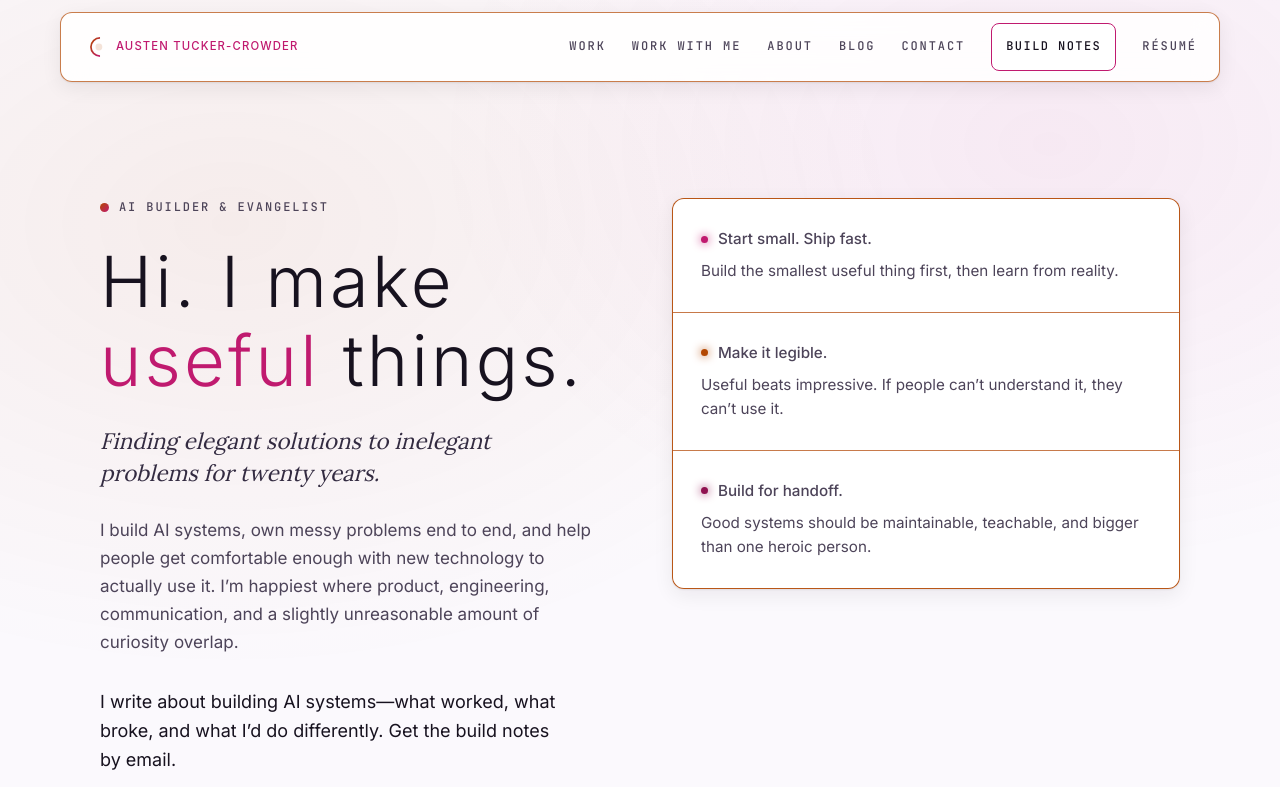
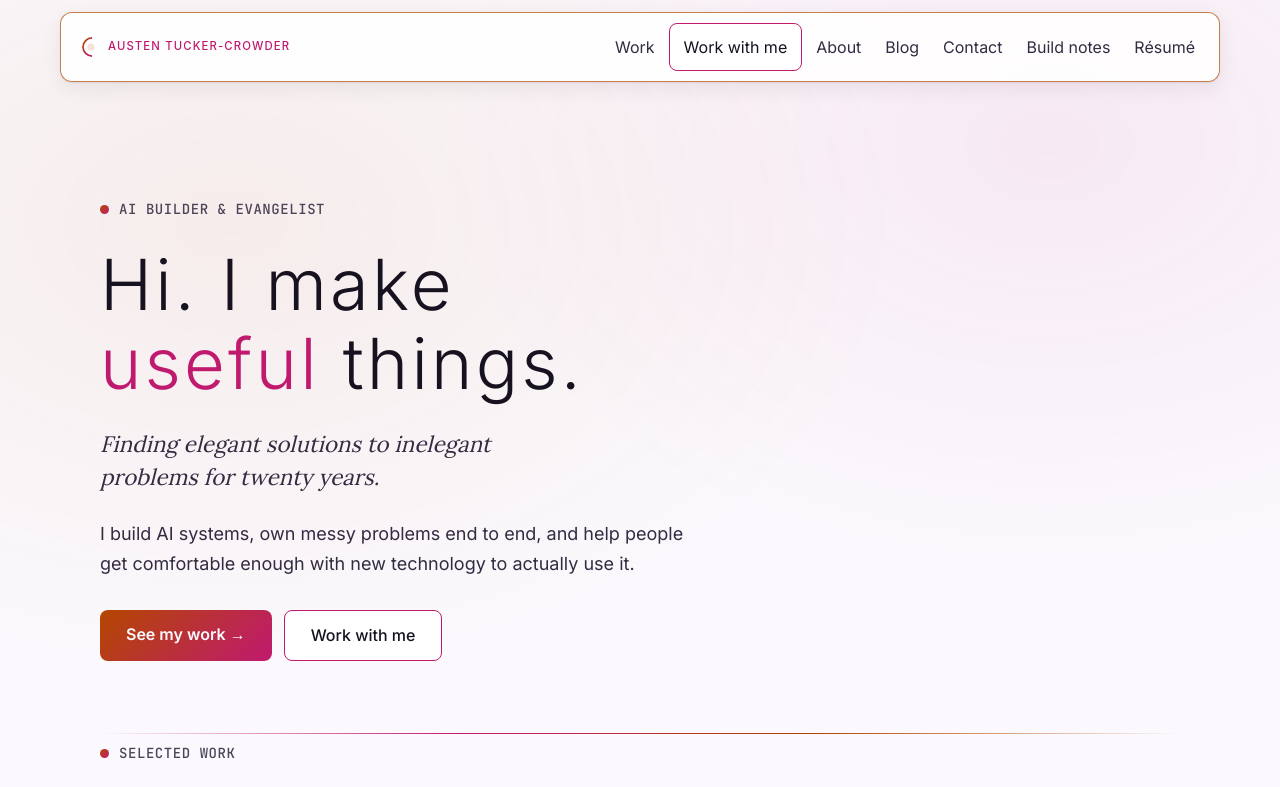
Before and after one commit to Arcadesys/work-thearcades-me, a Next.js app: page / in a window 1280 px wide. Shown: the top 787 px of the page. Built offline with nearby package versions, Linux system fonts and the light colour scheme.

Commit message:
Improve portfolio navigation, work hierarchy, and readability

```diff
--- a/app/globals.css
+++ b/app/globals.css
@@ -75,11 +75,9 @@
   --glow-brand: drop-shadow(0 0 8px rgb(var(--pink-rgb) / calc(0.45 * var(--bloom))));
   --ring-pink: 0 0 20px rgb(var(--pink-rgb) / calc(0.4 * var(--bloom)));
 
-  /* Type
-     NOTE: the design specifies 10px for these mono micro-labels. Raised to
-     12px for low-vision legibility — change this one value to go back. */
-  --label-size: 0.75rem;
-  --label-tracking: 0.16em;
+  /* Supporting labels remain readable without expanding letter spacing. */
+  --label-size: 0.875rem;
+  --label-tracking: 0.04em;
 
   /* Rhythm */
   --shell: 1160px;
@@ -222,7 +220,6 @@ html {
 body {
   margin: 0;
   min-height: 100vh;
-  overflow-x: hidden;
   background-color: var(--bg);
   background-image:
     radial-gradient(60rem 40rem at 18% 28%, rgb(var(--orange-rgb) / var(--wash-warm)), transparent 70%),
@@ -462,8 +459,7 @@ textarea::placeholder {
 }
 
 .header-wrap {
-  position: sticky;
-  top: 0;
+  position: relative;
   z-index: 40;
   padding: 12px clamp(12px, 3vw, 28px) 0;
 }
@@ -475,52 +471,62 @@ textarea::placeholder {
   backdrop-filter: blur(12px);
   border: 1px solid var(--line);
   border-radius: var(--radius);
-  padding: 10px clamp(14px, 2.4vw, 22px);
-  display: flex;
+  padding: 10px 14px;
+  display: grid;
+  grid-template-columns: minmax(0, 1fr) auto;
   align-items: center;
-  gap: 22px;
-  flex-wrap: wrap;
-}
-
-.brand {
+  gap: 0 12px;
+}
+
+.brand { display: flex; min-width: 0; width: fit-content; max-width: 100%; }
+.brand picture { display: flex; min-width: 0; }
+.brand img { width: 244px; height: auto; max-width: 100%; filter: var(--glow-brand); }
+.desktop-navigation { display: none; }
+.mobile-navigation { display: contents; }
+.mobile-navigation summary {
+  grid-column: 2;
+  grid-row: 1;
   display: flex;
   align-items: center;
-  gap: 12px;
-  flex-shrink: 0;
-}
-
-/* The wordmark is wrapped in <picture> so the palette can swap the asset;
-   the wrapper must not become a layout box of its own. */
-.brand picture {
-  display: flex;
-}
-
-.brand img {
-  height: 34px;
-  width: auto;
-  filter: var(--glow-brand);
-}
-
-.site-nav {
-  margin-left: auto;
-  display: flex;
-  align-items: center;
-  gap: clamp(12px, 2.2vw, 26px);
-  flex-wrap: wrap;
-}
-
+  justify-content: center;
+  min-height: 48px;
+  min-width: 64px;
+  padding: 8px;
+  font-size: 1rem;
+  font-weight: 600;
+  color: var(--text);
+  border: 1px solid var(--text-muted);
+  border-radius: var(--radius-sm);
+  cursor: pointer;
+  list-style: none;
+}
+.mobile-navigation summary::-webkit-details-marker { display: none; }
+.mobile-navigation[open] summary { background: var(--surface-hover); }
+.mobile-navigation > .site-nav { grid-column: 1 / -1; padding-top: 12px; }
+.site-nav { display: flex; flex-direction: column; gap: 4px; font-size: 1rem; letter-spacing: 0; }
 .site-nav a {
-  color: var(--text-muted);
+  color: var(--text-soft);
   display: inline-flex;
   align-items: center;
   min-height: 48px;
-}
-
+  padding: 8px 12px;
+}
 .site-nav a[aria-current="page"] {
   color: var(--text);
   text-decoration: underline;
   text-underline-offset: 6px;
   text-decoration-thickness: 2px;
+}
+html { scroll-padding-top: 16px; }
+@media (min-width: 1200px) {
+  html { scroll-padding-top: var(--header-clearance, 96px); }
+  .header-wrap { position: sticky; top: 0; }
+  .site-header { display: flex; flex-wrap: nowrap; gap: 16px; }
+  .brand { flex: 0 0 244px; }
+  .desktop-navigation { display: block; margin-left: auto; }
+  .mobile-navigation { display: none; }
+  .site-nav { flex-direction: row; align-items: center; gap: 4px; }
+  .site-nav a { white-space: nowrap; padding-inline: 10px; }
 }
 
 .contact-services-link {
@@ -651,7 +657,7 @@ textarea::placeholder {
   border: 1px solid var(--pink);
   border-radius: var(--radius-sm);
   padding: 8px 14px;
-  letter-spacing: 0.12em;
+  letter-spacing: 0;
 }
 
 .site-nav .nav-cta:hover {
@@ -667,7 +673,7 @@ textarea::placeholder {
 
 .hero-grid {
   display: grid;
-  grid-template-columns: repeat(auto-fit, minmax(min(100%, 400px), 1fr));
+  grid-template-columns: minmax(0, 1fr);
   gap: clamp(34px, 5vw, 68px);
   align-items: start;
 }
@@ -909,7 +915,7 @@ textarea::placeholder {
   border: 1px solid var(--line);
   border-radius: 999px;
   padding: 6px 12px;
-  letter-spacing: 0.12em;
+  letter-spacing: 0;
 }
 
 .case-figure {
@@ -1502,7 +1508,6 @@ textarea::placeholder {
 /* Subscribe */
 
 .subscribe {
-  scroll-margin-top: 8rem;
   max-width: 820px;
   margin-inline: auto;
   background: var(--surface);
@@ -1514,13 +1519,6 @@ textarea::placeholder {
 
 .case-page > .subscribe {
   margin-top: clamp(40px, 6vw, 64px);
-}
-
-/* Leave room for the navigation when it wraps onto multiple lines. */
-@media (max-width: 900px) {
-  .subscribe {
-    scroll-margin-top: 14rem;
-  }
 }
 
 .subscribe .kicker {
@@ -1843,3 +1841,29 @@ textarea::placeholder {
 
 .blog-tag-browser { margin: 1.5rem 0; }
 .blog-tag-browser summary { cursor: pointer; min-height: 44px; padding: .75rem 0; font-size: 1.125rem; text-decoration: underline; text-underline-offset: .2em; }
+
+/* Portfolio reading hierarchy. Keep paragraph styling separate from labels
+   and expressive display type such as the quote and loan-volume statistic. */
+.home-page :is(.hero-intro, .lede, .belief p, .lane p, .case > div > p:not(.label), .fact span, .featured-note > p:not(.label), .earlier-body, .subscribe > p:not(.label), .contact-inner > p:not(.label), .takeaways, figcaption) {
+  font-size: 1.125rem;
+  line-height: 1.65;
+  color: var(--text-soft);
+  max-width: 60ch;
+}
+.home-page .hero-grid { max-width: 60ch; }
+.home-page .hero { padding-bottom: clamp(36px, 5vw, 64px); }
+.home-page .beliefs { margin-top: 32px; grid-template-columns: repeat(auto-fit, minmax(min(100%, 260px), 1fr)); }
+.home-page .about-curiosity { margin-top: 20px; }
+.home-page .belief .belief-title { color: var(--text); font-weight: 600; }
+.home-page .lane-number { font-size: .875rem; }
+.btn, a.label, .label a { font-size: 1rem; }
+a.label { display: inline-flex; align-items: center; min-height: 48px; letter-spacing: .02em; }
+:is(h1, h2, h3, h4, nav) *, :is(h1, h2, h3, h4), .glow-accent, nav a:hover { text-shadow: none !important; }
+:where(a, button, summary, input):focus-visible { outline: 3px solid var(--text); outline-offset: 4px; }
+
+@media (max-width: 359px) {
+  .site-header { grid-template-columns: minmax(0, 1fr); gap: 8px; }
+  .mobile-navigation summary { grid-column: 1; grid-row: 2; justify-self: start; }
+}
+.home-page .hero-tagline { font-size: clamp(1.125rem, 1.9vw, 1.4rem); }
+.home-page .fact strong, .home-page .subscribe .form-note { font-size: 1.125rem; }
--- a/app/page.tsx
+++ b/app/page.tsx
@@ -2,7 +2,7 @@ import Image from 'next/image';
 import { publicPosts, displayDate } from '@/lib/blog';
 import Link from 'next/link';
 import type { CaseStudy } from '@/lib/content';
-import { BrandMark } from '@/components/brand-mark';
+import { SiteHeader } from '@/components/site-header';
 import { ExternalLink } from '@/components/external-link';
 import { RevealOnScroll } from '@/components/reveal-on-scroll';
 import { SubscribeForm } from '@/components/subscribe-form';
@@ -75,25 +75,9 @@ export default function Home() {
         Skip to content
       </a>
 
-      <div className="header-wrap">
-        <header className="site-header">
-          <a className="brand" href="#top">
-            <BrandMark />
-            <span className="visually-hidden">{site.name} — back to top</span>
-          </a>
-          <nav className="site-nav label" aria-label="Main">
-            <a href="#work">Work</a>
-            <a href="/work-with-me">Work with me</a>
-            <a href="#about">About</a>
-            <Link href="/blog">Blog</Link>
-            <a href="#contact">Contact</a>
-            <a className="nav-cta" href="#subscribe">Build notes</a>
-            <a href={site.resumeUrl}>Résumé</a>
-          </nav>
-        </header>
-      </div>
+      <SiteHeader home />
 
-      <main id="main" tabIndex={-1}>
+      <main className="home-page" id="main" tabIndex={-1}>
         {/* Hero */}
         <section className="shell section-top hero" id="top" aria-labelledby="hero-heading">
           <div className="hero-grid">
@@ -113,61 +97,24 @@ export default function Home() {
               <p className="hero-intro" data-reveal="4">
                 {hero.intro}
               </p>
-              <p className="hero-payoff" data-reveal="5">
-                {hero.signupPayoff}
-              </p>
               <div className="btn-row" data-reveal="5">
-                <a className="btn btn-gradient" href="#subscribe">
-                  Get the build notes
+                <a className="btn btn-gradient" href="#work">
+                  See my work
                   <Arrow />
                 </a>
-                <a className="btn btn-outline" href="#work">
-                  See my work
+                <a className="btn btn-outline" href="/work-with-me">
+                  Work with me
                 </a>
               </div>
             </div>
 
-            <ul className="beliefs" data-reveal="6" aria-label="How I build">
-              {beliefs.map((belief) => (
-                <li className="belief" key={belief.title} data-accent={belief.accent}>
-                  <p className="belief-title">
-                    <span className="dot-sm" />
-                    {belief.title}
-                  </p>
-                  <p>{belief.body}</p>
-                </li>
-              ))}
-            </ul>
+
           </div>
         </section>
 
         <div className="shell">
           <hr className="rule" />
         </div>
-
-        {/* How I work */}
-        <section className="shell section" aria-labelledby="lanes-heading">
-          <Kicker>How I work</Kicker>
-          <h2 className="h2" id="lanes-heading">
-            Builder. Owner. Evangelist. Advocate.
-          </h2>
-          <p className="lede">
-            Four lanes, one operating system: understand the real problem, make the thing, and bring people with me.
-          </p>
-          <div className="lane-grid">
-            {lanes.map((lane, index) => (
-              <div className="lane" key={lane.number} data-accent={lane.accent} data-reveal={index + 1}>
-                <span className="lane-number">{lane.number}</span>
-                <h3>{lane.title}</h3>
-                <p>{lane.body}</p>
-                <a className="label lane-link" href={lane.href}>
-                  {lane.link}
-                  <Arrow />
-                </a>
-              </div>
-            ))}
-          </div>
-        </section>
 
         {/* Selected work */}
         <section className="shell section-flush-top" id="work" aria-labelledby="work-heading">
@@ -238,6 +185,41 @@ export default function Home() {
           </article>
         </section>
 
+        {/* How I work */}
+        <section className="shell section" aria-labelledby="lanes-heading">
+          <Kicker>How I work</Kicker>
+          <h2 className="h2" id="lanes-heading">
+            Builder. Owner. Evangelist. Advocate.
+          </h2>
+          <p className="lede">
+            Four lanes, one operating system: understand the real problem, make the thing, and bring people with me.
+          </p>
+          <div className="lane-grid">
+            {lanes.map((lane, index) => (
+              <div className="lane" key={lane.number} data-accent={lane.accent} data-reveal={index + 1}>
+                <span className="lane-number">{lane.number}</span>
+                <h3>{lane.title}</h3>
+                <p>{lane.body}</p>
+                <a className="label lane-link" href={lane.href}>
+                  {lane.link}
+                  <Arrow />
+                </a>
+              </div>
+            ))}
+          </div>
+            <ul className="beliefs" data-reveal="6" aria-label="How I build">
+              {beliefs.map((belief) => (
+                <li className="belief" key={belief.title} data-accent={belief.accent}>
+                  <p className="belief-title">
+                    <span className="dot-sm" />
+                    {belief.title}
+                  </p>
+                  <p>{belief.body}</p>
+                </li>
+              ))}
+            </ul>
+        </section>
+
         {/* Quote */}
         <section className="quote-band" aria-label="How I think about text">
           <div className="quote-inner">
@@ -258,6 +240,7 @@ export default function Home() {
                 {about.heading}
               </h2>
               <p className="lede">{about.lede}</p>
+              <p className="lede about-curiosity">{hero.curiosity}</p>
             </div>
             <ul className="facts">
               {about.facts.map((fact, index) => (
--- /dev/null
+++ b/components/site-header.tsx
@@ -0,0 +1,87 @@
+'use client';
+
+import { useEffect, useRef } from 'react';
+import { BrandMark } from './brand-mark';
+
+const links = [
+  ['Work', '/#work'],
+  ['Work with me', '/work-with-me'],
+  ['About', '/#about'],
+  ['Blog', '/blog'],
+  ['Contact', '/#contact'],
+  ['Build notes', '/#subscribe'],
+  ['Résumé', '/resume'],
+] as const;
+
+export function SiteHeader({ home = false, current }: { home?: boolean; current?: string }) {
+  const wrapper = useRef<HTMLDivElement>(null);
+  const disclosure = useRef<HTMLDetailsElement>(null);
+  const summary = useRef<HTMLElement>(null);
+
+  useEffect(() => {
+    const element = wrapper.current;
+    if (!element) return;
+    const measure = () => {
+      document.documentElement.style.setProperty('--header-clearance', `${element.getBoundingClientRect().height + 16}px`);
+    };
+    measure();
+    const observer = new ResizeObserver(measure);
+    observer.observe(element);
+    return () => {
+      observer.disconnect();
+      document.documentElement.style.removeProperty('--header-clearance');
+    };
+  }, []);
+
+  function closeMenu() {
+    if (disclosure.current?.open) {
+      disclosure.current.open = false;
+      summary.current?.focus();
+    }
+  }
+
+  function navigation(label: string) {
+    return (
+      <nav className="site-nav" aria-label={label}>
+        {links.map(([text, destination]) => (
+          <a
+            key={text}
+            href={home && destination.startsWith('/#') ? destination.slice(1) : destination}
+            className={text === 'Work with me' ? 'nav-cta' : undefined}
+            aria-current={current === destination ? 'page' : undefined}
+          >
+            {text}
+          </a>
+        ))}
+      </nav>
+    );
+  }
+
+  return (
+    <div className="header-wrap" ref={wrapper}>
+      <header className="site-header">
+        <a className="brand" href={home ? '#top' : '/'}>
+          <BrandMark />
+          <span className="visually-hidden">Austen Tucker-Crowder — {home ? 'back to top' : 'home'}</span>
+        </a>
+        <div className="desktop-navigation">{navigation('Main')}</div>
+        <details
+          className="mobile-navigation"
+          ref={disclosure}
+          onKeyDown={(event) => {
+            if (event.key === 'Escape' && disclosure.current?.open) {
+              event.preventDefault();
+              closeMenu();
+            }
+          }}
+          onClick={(event) => {
+            if ((event.target as HTMLElement).closest('a')) closeMenu();
+          }}
+        >
+          <summary ref={summary}>Menu</summary>
+          {navigation('Main')}
+        </details>
+      </header>
+    </div>
+  );
+}
--- a/lib/content.ts
+++ b/lib/content.ts
@@ -92,9 +92,10 @@ export const hero = {
   headingAccent: 'useful',
   headingAfter: ' things.',
   tagline: 'Finding elegant solutions to inelegant problems for twenty years.',
+  curiosity: 'I’m happiest where product, engineering, communication, and a slightly unreasonable amount of curiosity overlap.',
   signupPayoff: 'I write about building AI systems—what worked, what broke, and what I’d do differently. Get the build notes by email.',
   intro:
-    'I build AI systems, own messy problems end to end, and help people get comfortable enough with new technology to actually use it. I’m happiest where product, engineering, communication, and a slightly unreasonable amount of curiosity overlap.',
+    'I build AI systems, own messy problems end to end, and help people get comfortable enough with new technology to actually use it.',
 } as const;
 
 export const workWithMe = {
```
Also changed, not shown: app/work-with-me/page.tsx (+3 -18 lines), app/work/[slug]/page.tsx (+2 -18 lines).
